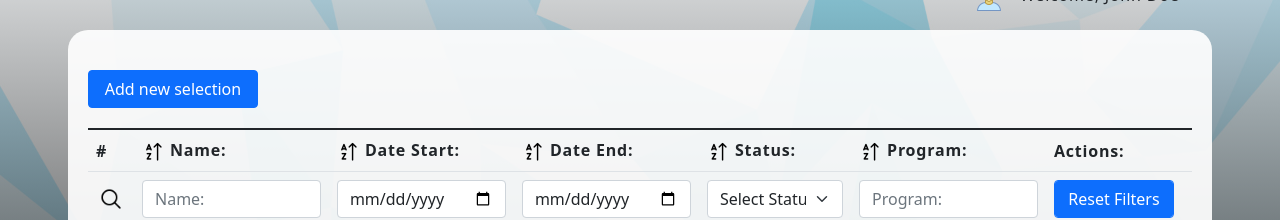
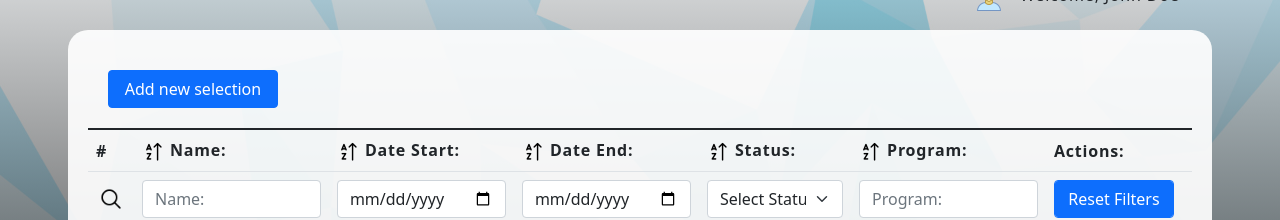
Before and after one commit to malikhuremovic/JapTask1, a React (Create React App) app in the folder Front-end/jap-management-system/: page /selections in a window 1280 px wide. Shown: the part 121-341 px from the top of the page. Built offline with nearby package versions, Linux system fonts and the light colour scheme; no server answers; sample sign-in values are in the browser's storage.

Commit message:
Added margin to add new selection button

```diff
--- a/Front-end/jap-management-system/src/Components/Selection/MainSelectionComponent.js
+++ b/Front-end/jap-management-system/src/Components/Selection/MainSelectionComponent.js
@@ -285,7 +285,7 @@ const MainSelectionComponent = () => {
     <div className={classes.table__container}>
       <div className={classes.student_table_actions}>
         <Button
-          style={{ minWidth: 170 }}
+          style={{ marginLeft: 20, minWidth: 170 }}
           variant="primary"
           onClick={handleAddState}
         >
```
